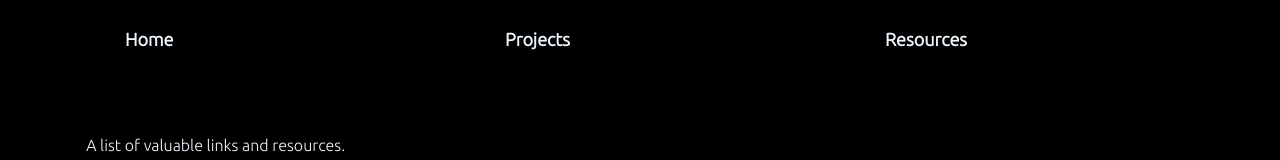
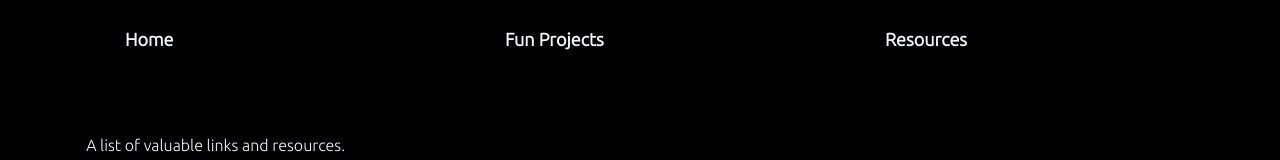
Before and after one commit to IcebergLettuce/Website, an Angular app in the folder frontend/: page /reading in a window 1280 px wide. Shown: the top 160 px of the page. Built offline with nearby package versions, Linux system fonts and the light colour scheme.

Commit message:
changed naming

```diff
--- a/frontend/src/app/navbar/navbar.component.html
+++ b/frontend/src/app/navbar/navbar.component.html
@@ -8,7 +8,7 @@
             <a class="nav-link glow" routerLink="/home">CV </a>
         </div> -->
         <div class="col-md-4 d-none d-lg-block">
-            <a class="nav-link glow" routerLink="/projects">Projects </a>
+            <a class="nav-link glow" routerLink="/projects">Fun Projects </a>
         </div>
         <div class="col-md-4 d-none d-lg-block">
             <a class="nav-link glow" routerLink="/reading">Resources </a>
@@ -33,7 +33,7 @@
             <a class="nav-link" routerLink="/home">CV </a>
         </div> -->
         <div class="col-md-4">
-            <a class="nav-link" routerLink="/projects">Projects </a>
+            <a class="nav-link" routerLink="/projects">Fun Projects </a>
         </div>
         <div class="col-md-4">
             <a class="nav-link" routerLink="/reading">Resources </a>
--- a/frontend/src/app/navigation/navigation.component.html
+++ b/frontend/src/app/navigation/navigation.component.html
@@ -25,7 +25,7 @@
 
         <div class="row" style="text-align: center;align-items: center;">
             <div class="col-md-4 " style="z-index: 100;">
-                <app-shake [text]="'Projects'" routerLink="/projects"></app-shake>
+                <app-shake [text]="'Fun Projects'" routerLink="/projects"></app-shake>
             </div>
 
             <div class="col-md-4 d-none d-lg-block" style="z-index: 100;">
```
